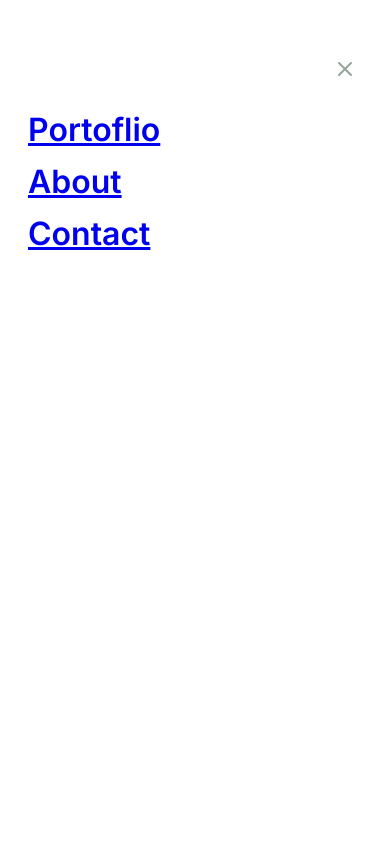
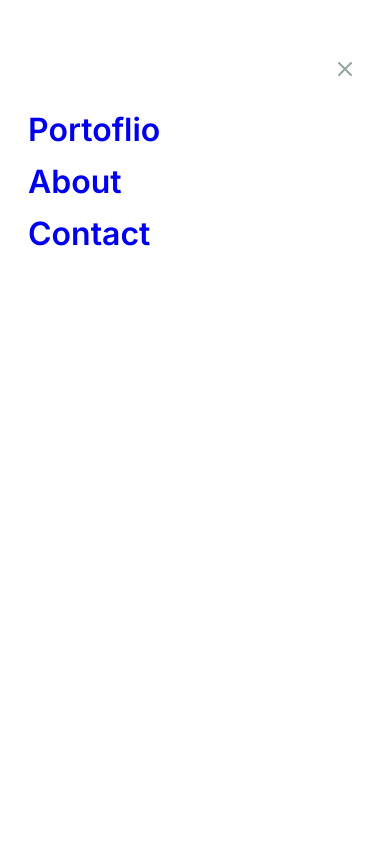
Before and after one commit to jorgegoco/my-first-portfolio, a plain HTML site: page index.html in a window 390 px wide. Both pictures are taken after a click on the icon "menu". Shown: the top 844 px of the page. Drawn offline with Linux system fonts and the light colour scheme.

Commit message:
Made a change in the css file

```diff
--- a/head_mobile_portfolio.css
+++ b/head_mobile_portfolio.css
@@ -40,8 +40,7 @@ body {
   font-weight: 600;
   font-size: 32px;
   line-height: 44px;
-
-  /* text-decoration-line: none; */
+  text-decoration-line: none;
 }
 
 header {
```
